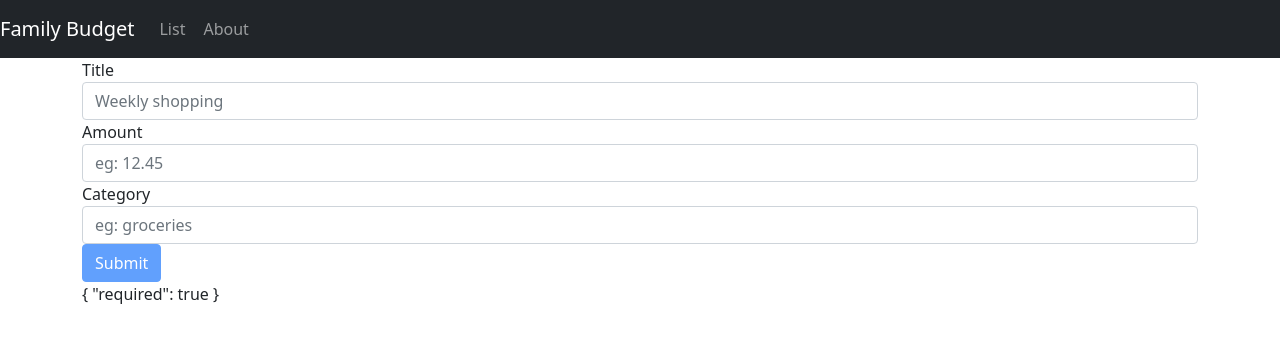
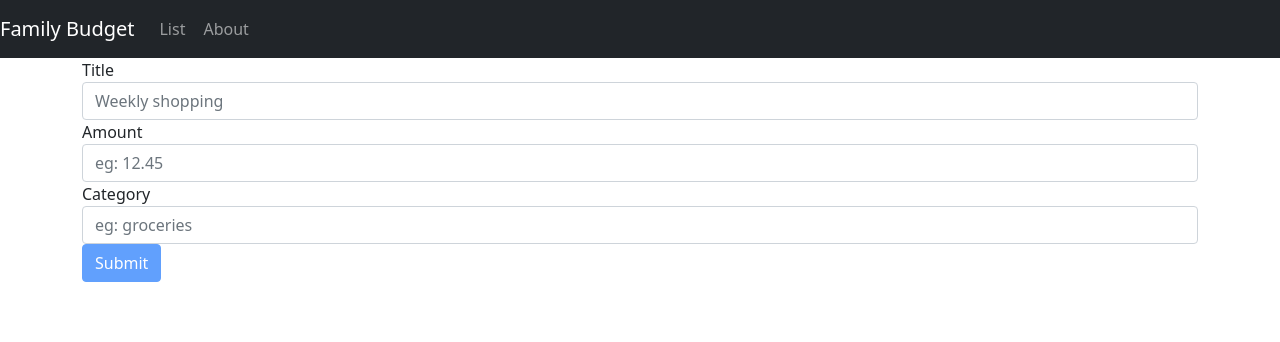
Before and after one commit to dubniczky/Budgeting-Webapp, an Angular app in the folder client/: page /budget/new in a window 1280 px wide. Shown: the top 342 px of the page. Built offline with nearby package versions, Linux system fonts and the light colour scheme.

Commit message:
Removed debug output on new budget item

```diff
--- a/client/src/app/budget-form/budget-form.component.html
+++ b/client/src/app/budget-form/budget-form.component.html
@@ -18,5 +18,5 @@
             <button type="submit" class="btn btn-primary" [disabled]="budgetForm.invalid">Submit</button>
         </div>
     </form>
-    {{budgetForm.get('title')?.errors | json}}
+
 </div>
```
